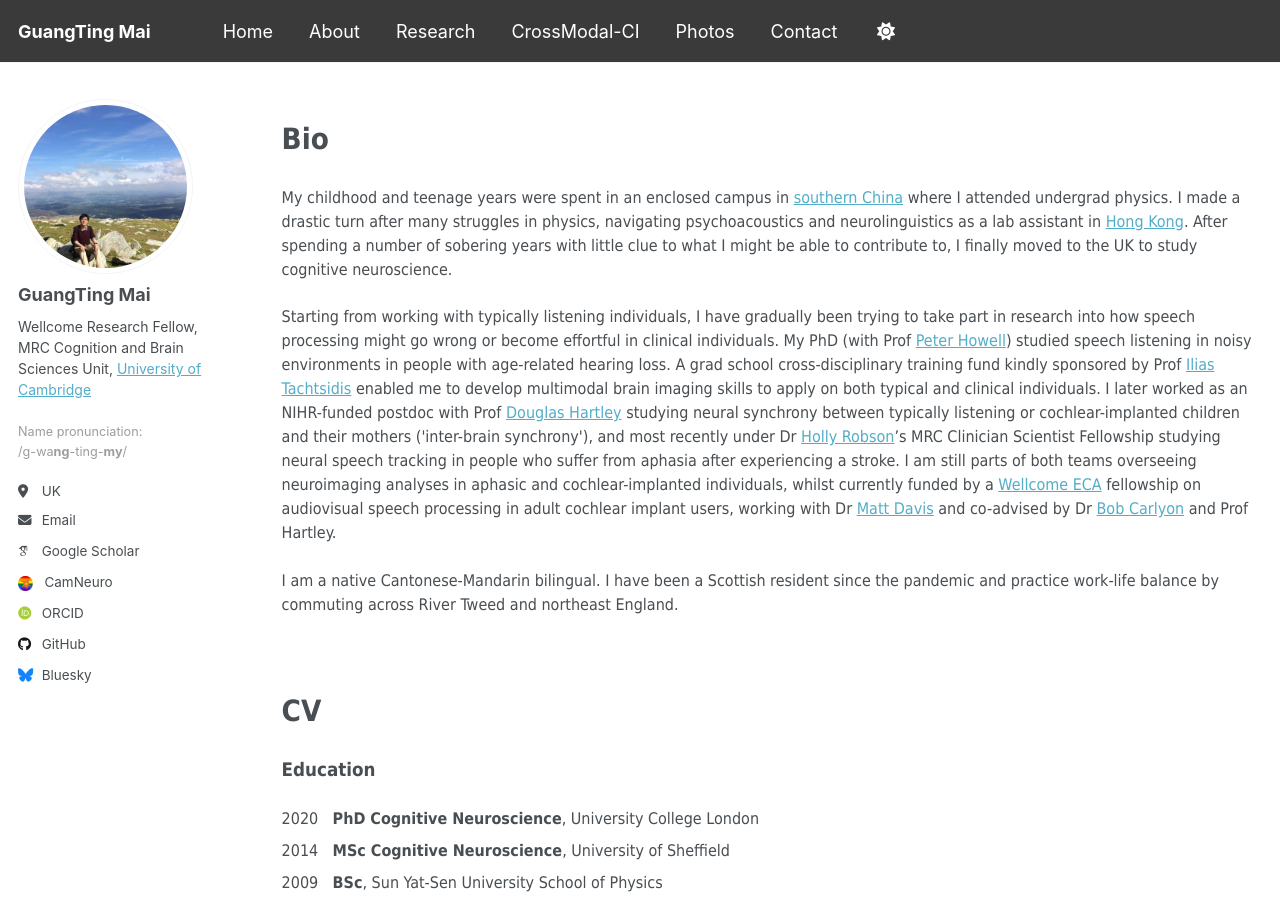
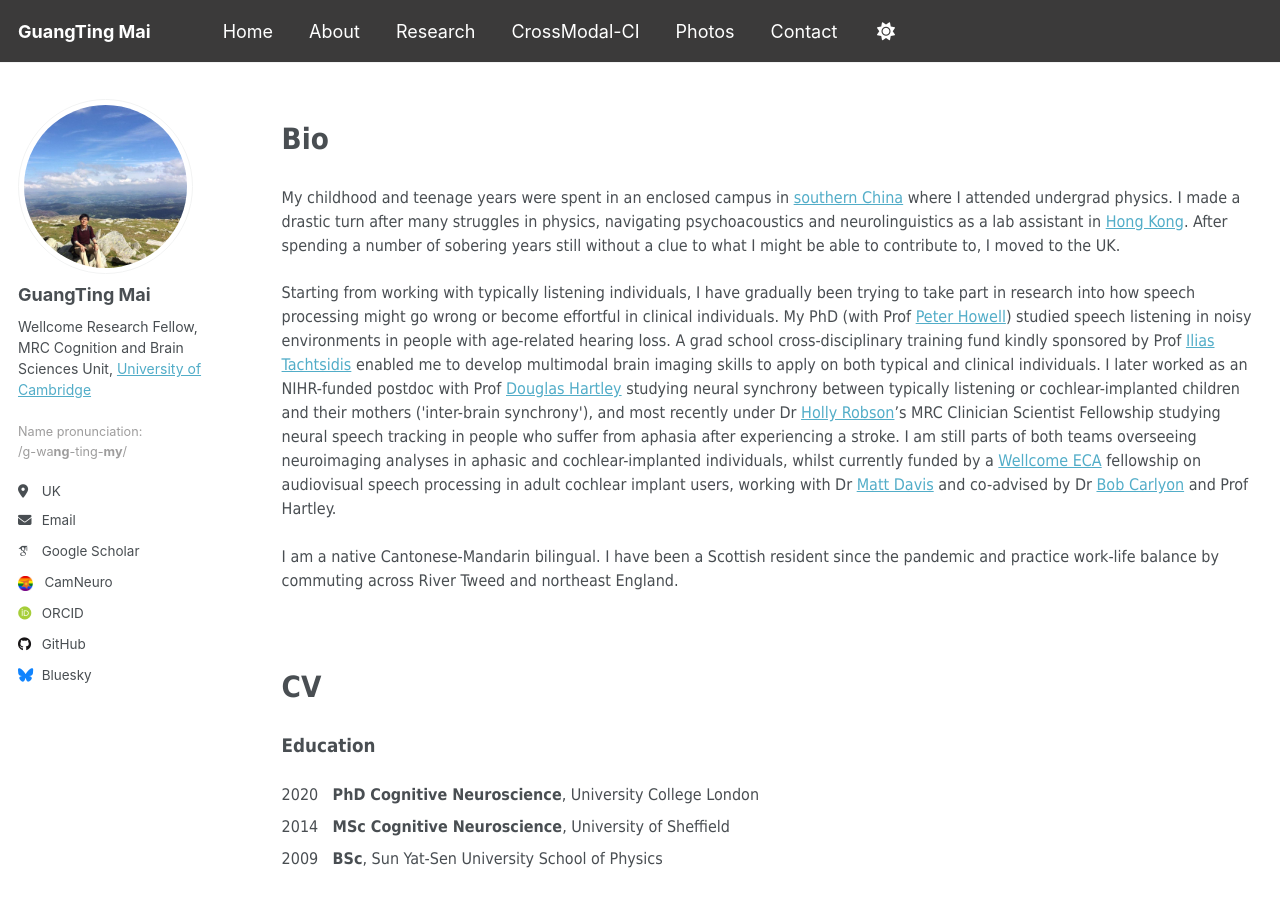
Before and after one commit to guangtingmai/guangtingmai.github.io, a Jekyll site: the page built from _pages/about.html, in a window 1280 px wide and 900 px high. Built offline with Jekyll 4.4.1, drawn with Linux system fonts in a browser that asks for light colours; some web fonts are replaced.

Commit message:
Update about.html

```diff
--- a/_pages/about.html
+++ b/_pages/about.html
@@ -8,7 +8,7 @@ author_profile: true
 <p><span style="font-size: 12pt;font-family: Tahoma;line-height: 1.5;display: block;margin-bottom: 0.2vh">My childhood and teenage years were spent in an enclosed
   campus in <a href="https://en.wikipedia.org/wiki/Sun_Yat-sen_University">southern China</a> where I attended undergrad physics. I made a
   drastic turn after many struggles in physics, navigating psychoacoustics and neurolinguistics as a lab assistant in <a href="https://www.ee.cuhk.edu.hk/~lel/research/index.html">Hong Kong</a>.
-  After spending a number of sobering years with little clue to what I might be able to contribute to, I finally moved to the UK to study cognitive neuroscience.</span>
+  After spending a number of sobering years still without a clue to what I might be able to contribute to, I moved to the UK.</span>
 <p><span style="font-size: 12pt;font-family: Tahoma;line-height: 1.5;display: block;margin-bottom: 0.2vh">Starting from working with typically listening individuals,
   I have gradually been trying to take part in research into how speech processing might go wrong or become effortful in clinical individuals. My PhD (with Prof
   <a href="https://profiles.ucl.ac.uk/2817-peter-howell/">Peter Howell</a>) studied speech listening in noisy environments in people with age-related
```
